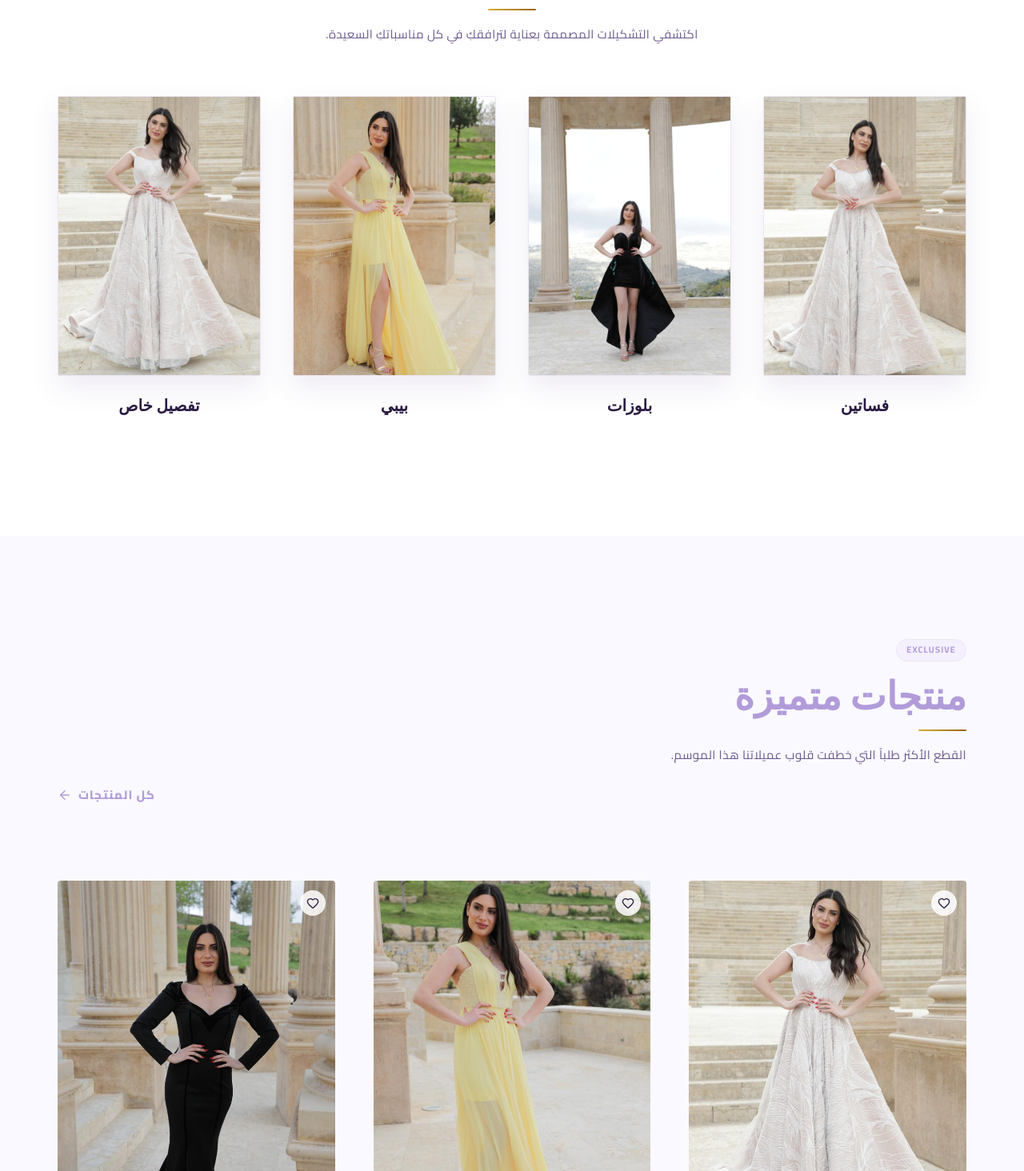
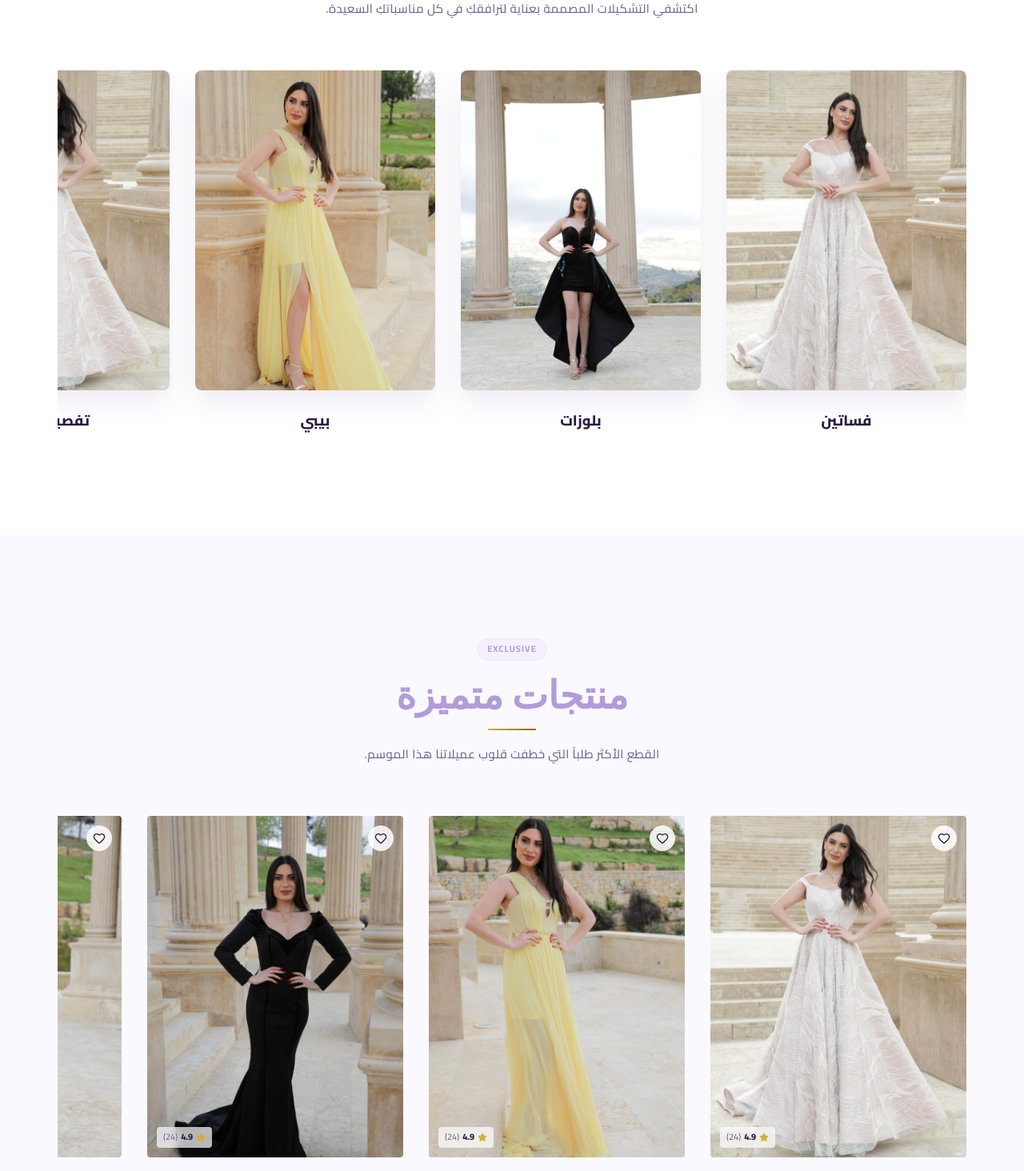
Before and after one commit to fahmyelmatry2030-lgtm/Royal-Veil, a React (Vite) app: page / in a window 1280 px wide. Shown: the part 1106-2570 px from the top of the page at 80% size. Built offline with nearby package versions, Linux system fonts and the light colour scheme; a web font is replaced by a local one.

Commit message:
feat: transform collections and featured products to horizontal carousels like Marya style

```diff
--- a/src/index.css
+++ b/src/index.css
@@ -36,6 +36,14 @@
 
   --glass-bg: rgba(255, 255, 255, 0.7);
   --glass-border: rgba(255, 255, 255, 0.2);
+}
+
+.hide-scrollbar::-webkit-scrollbar {
+  display: none;
+}
+.hide-scrollbar {
+  -ms-overflow-style: none;
+  scrollbar-width: none;
 }
 
 * {
--- a/src/pages/Home.jsx
+++ b/src/pages/Home.jsx
@@ -108,19 +108,25 @@ const Home = () => {
         </div>
       </section>
 
-      {/* ─── 1. The Collections (مجموعات) ─── */}
-      <section style={{ padding: '8rem 0', background: 'var(--bg-white)' }}>
+      {/* ─── 1. The Collections (Horizontal Slider) ─── */}
+      <section style={{ padding: '6rem 0', background: 'var(--bg-white)', overflow: 'hidden' }}>
         <div className="container">
           <SectionHeader
             badge="The Collections"
             title="مجموعاتنا المتميزة"
             subtitle="اكتشفي التشكيلات المصممة بعناية لترافقكِ في كل مناسباتكِ السعيدة."
           />
+
           <div style={{
-            display: 'grid',
-            gridTemplateColumns: 'repeat(auto-fit, minmax(220px, 1fr))',
-            gap: '2.5rem'
-          }}>
+            display: 'flex',
+            overflowX: 'auto',
+            gap: '2rem',
+            paddingBottom: '2rem',
+            paddingRight: '1rem',
+            msOverflowStyle: 'none',
+            scrollbarWidth: 'none',
+            scrollSnapType: 'x mandatory'
+          }} className="hide-scrollbar">
             {[
               { title: 'فساتين', img: '/Images/WhatsApp Image 2026-04-30 at 1.39.18 PM (6).jpeg', link: '/dresses' },
               { title: 'بلوزات', img: '/Images/WhatsApp Image 2026-04-30 at 1.39.16 PM (7).jpeg', link: '/shop' },
@@ -129,21 +135,21 @@ const Home = () => {
             ].map((cat, i) => (
               <motion.div
                 key={i}
-                initial={{ opacity: 0, scale: 0.95 }}
-                whileInView={{ opacity: 1, scale: 1 }}
+                initial={{ opacity: 0, y: 20 }}
+                whileInView={{ opacity: 1, y: 0 }}
                 viewport={{ once: true }}
                 transition={{ duration: 0.5, delay: i * 0.1 }}
-                style={{ textAlign: 'center' }}
+                style={{ flex: '0 0 300px', scrollSnapAlign: 'start' }}
               >
-                <Link to={cat.link} style={{ display: 'block', textDecoration: 'none', marginBottom: '20px' }}>
+                <Link to={cat.link} style={{ display: 'block', textDecoration: 'none' }}>
                   <div style={{
-                    height: '350px', borderRadius: '2px', overflow: 'hidden',
-                    boxShadow: 'var(--shadow-md)', marginBottom: '20px',
-                    border: '1px solid var(--border-light)'
+                    height: '400px', borderRadius: '8px', overflow: 'hidden',
+                    boxShadow: 'var(--shadow-md)', marginBottom: '1.5rem',
+                    background: '#f8f8f8'
                   }}>
-                    <img src={cat.img} alt={cat.title} style={{ width: '100%', height: '100%', objectFit: 'cover', transition: 'transform 0.5s' }} className="hover:scale-105" />
+                    <img src={cat.img} alt={cat.title} style={{ width: '100%', height: '100%', objectFit: 'cover' }} />
                   </div>
-                  <h3 style={{ color: 'var(--text-dark)', fontSize: '20px', fontWeight: '900', fontFamily: 'var(--font-serif)' }}>{cat.title}</h3>
+                  <h3 style={{ color: 'var(--text-dark)', fontSize: '18px', fontWeight: '800', textAlign: 'center' }}>{cat.title}</h3>
                 </Link>
               </motion.div>
             ))}
@@ -151,21 +157,42 @@ const Home = () => {
         </div>
       </section>
 
-      {/* ─── 2. Featured Products (منتجات متميزة) ─── */}
-      <section style={{ padding: '8rem 0', background: 'var(--bg-lavender)' }}>
+      {/* ─── 2. Featured Products (Horizontal Slider - Marya Style) ─── */}
+      <section style={{ padding: '8rem 0', background: 'var(--bg-lavender)', overflow: 'hidden' }}>
         <div className="container">
-          <div style={{ display: 'flex', justifyContent: 'space-between', alignItems: 'flex-end', marginBottom: '5rem', flexWrap: 'wrap', gap: '20px' }}>
-             <SectionHeader badge="Exclusive" title="منتجات متميزة" subtitle="القطع الأكثر طلباً التي خطفت قلوب عميلاتنا هذا الموسم." right style={{ marginBottom: 0 }} />
-             <Link to="/shop" style={{ color: 'var(--primary-purple)', fontWeight: '800', fontSize: '15px', textTransform: 'uppercase', letterSpacing: '1px', display: 'flex', alignItems: 'center', gap: '8px', textDecoration: 'none', paddingBottom: '15px' }}>
-               كل المنتجات <ArrowLeft size={18} />
-             </Link>
+          <SectionHeader badge="Exclusive" title="منتجات متميزة" subtitle="القطع الأكثر طلباً التي خطفت قلوب عميلاتنا هذا الموسم." />
+
+          <div style={{
+            display: 'flex',
+            overflowX: 'auto',
+            gap: '2rem',
+            paddingBottom: '4rem',
+            msOverflowStyle: 'none',
+            scrollbarWidth: 'none',
+            scrollSnapType: 'x mandatory'
+          }} className="hide-scrollbar">
+            {featuredProducts.map((p, i) => (
+              <div key={p.id} style={{ flex: '0 0 320px', scrollSnapAlign: 'start' }}>
+                <ProductCard product={p} />
+              </div>
+            ))}
           </div>
-          <div style={{ display: 'grid', gridTemplateColumns: 'repeat(auto-fill, minmax(280px, 1fr))', gap: '3rem' }}>
-            {featuredProducts.map((p, i) => (
-              <motion.div key={p.id} initial={{ opacity: 0, y: 20 }} whileInView={{ opacity: 1, y: 0 }} viewport={{ once: true }} transition={{ delay: i * 0.1 }}>
-                <ProductCard product={p} />
-              </motion.div>
-            ))}
+
+          <div style={{ display: 'flex', justifyContent: 'center', marginTop: '2rem' }}>
+            <Link to="/shop" style={{
+              background: '#fff',
+              color: 'var(--primary-purple)',
+              padding: '12px 40px',
+              borderRadius: '50px',
+              textDecoration: 'none',
+              fontWeight: '800',
+              fontSize: '14px',
+              border: '1px solid var(--primary-purple)',
+              boxShadow: '0 4px 15px rgba(0,0,0,0.05)',
+              transition: 'all 0.3s'
+            }} className="hover:bg-primary-purple hover:text-white">
+              عرض الكل
+            </Link>
           </div>
         </div>
       </section>
```
